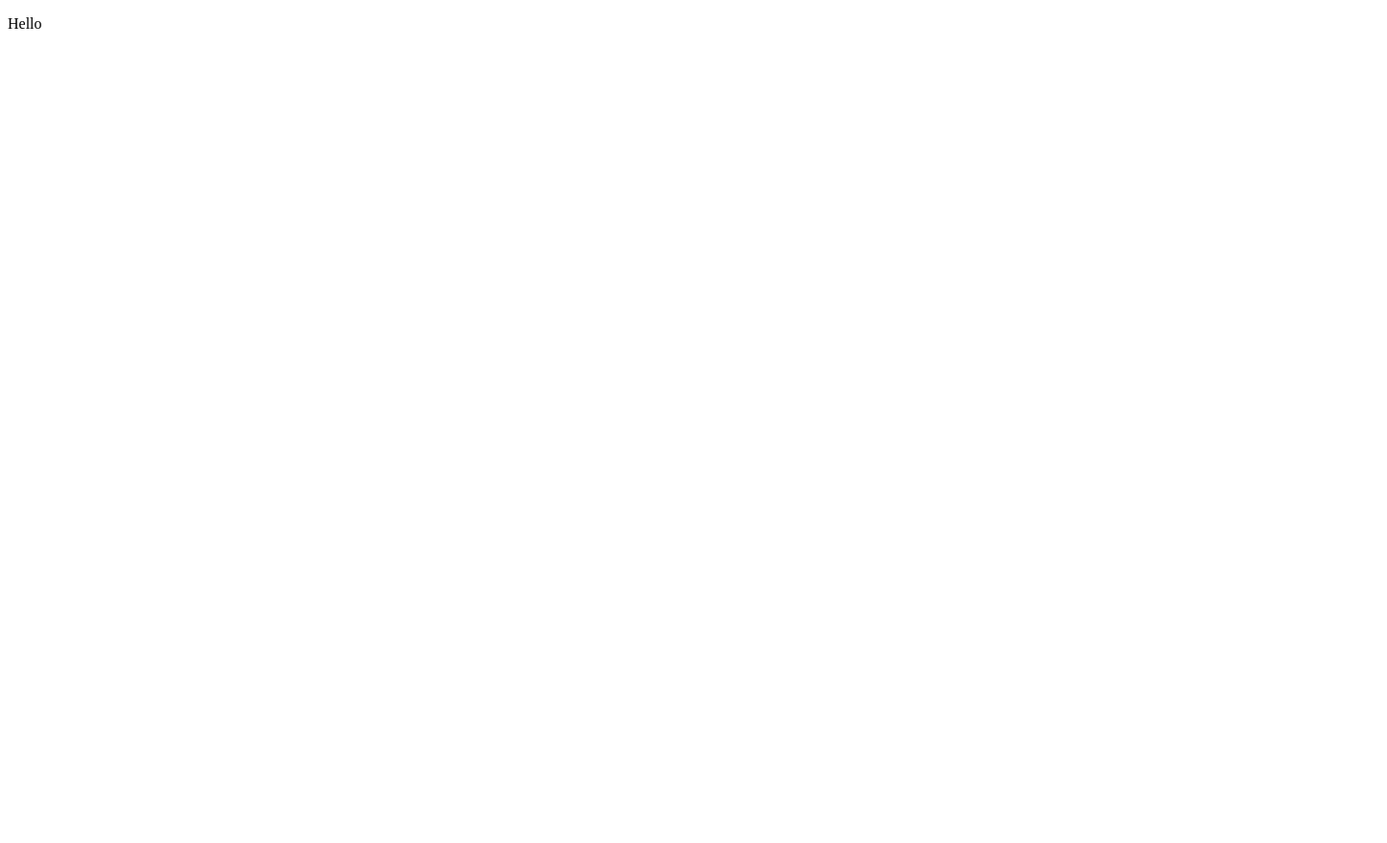
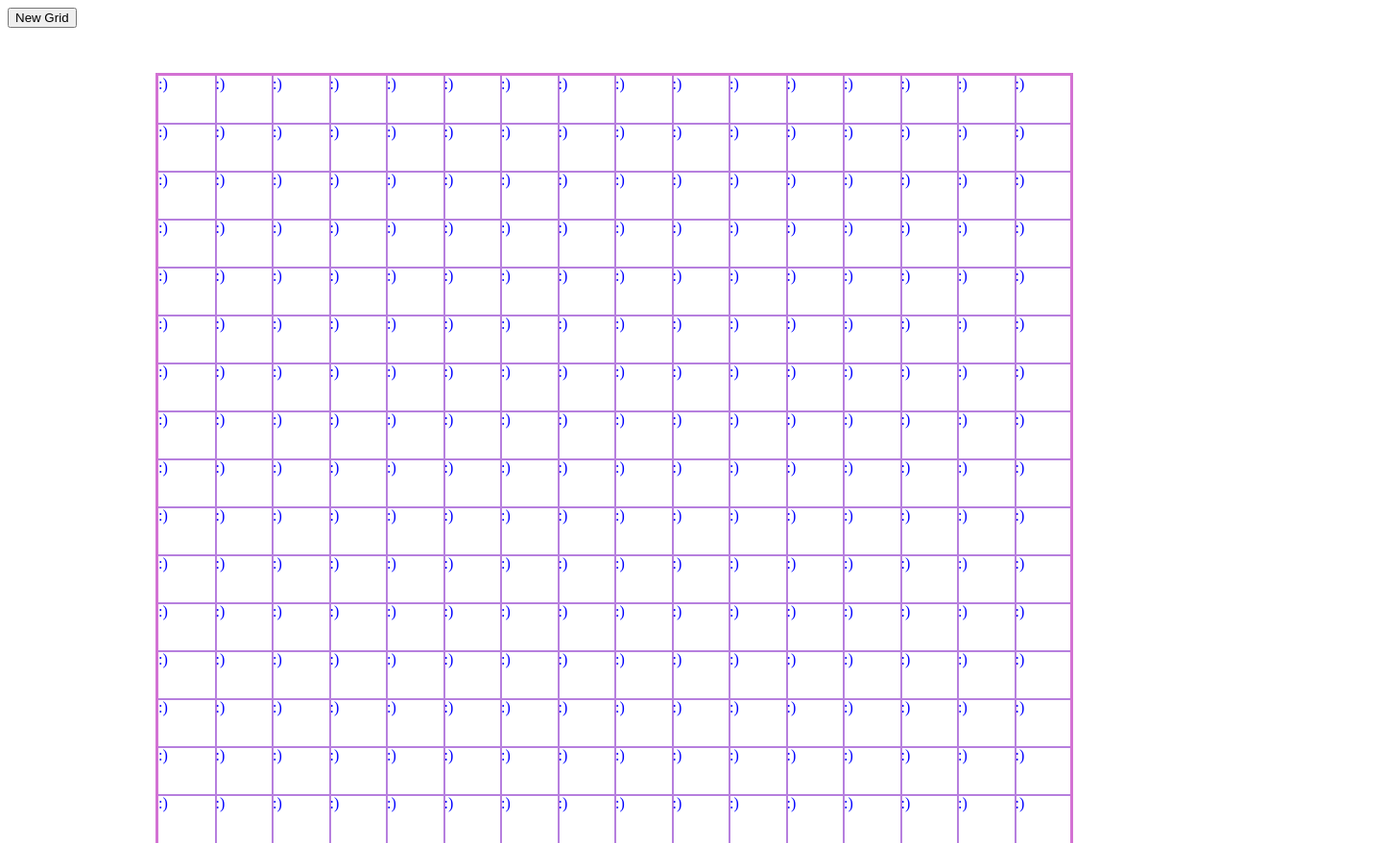
Before and after one commit to SumireVMori/etchasketch, a plain HTML site: page index.html in a window 1280 px wide. Shown: the whole page at 96% size, 1445 px wide, since content can reach past the window. Before the commit the page ends 800 px from the top, so only its background shows below. Drawn offline with Linux system fonts and the light colour scheme.

Commit message:
added grid

```diff
--- a/index.html
+++ b/index.html
@@ -8,7 +8,11 @@
     <link rel="stylesheet" href="style.css">
 </head>
 <body>
-    <p>Hello</p>
+    <form>
+        <button class="newGrid">New Grid</button>
+    <div id="container"></div>
     <script src="script.js"></script>
+    </form>
+
 </body>
 </html>
--- a/script.js
+++ b/script.js
@@ -0,0 +1,23 @@
+const container = document.querySelector("#container");
+
+function createGrid(x) {
+    for (let rows = 0; rows < x; rows++) {
+        let row = document.createElement("div");
+        row.classList.add("row");
+        for (let columns = 0; columns < x; columns++) {
+            let cell = document.createElement("div");
+            cell.classList.add("grid");
+            cell.textContent = ":)";
+            cell.style.color = "blue";
+            row.appendChild(cell);
+        };
+        container.appendChild(row);
+    };
+
+};
+
+createGrid(16);
+
+container.addEventListener("mouseover", function ( event ) {
+    event.target.style.color = "black";
+});
--- a/style.css
+++ b/style.css
@@ -0,0 +1,27 @@
+.grid {
+    margin: 0;
+    padding: 0;
+    width: 59.5px;
+    height: 50px;
+    border: none;
+    outline: 1px solid rgb(182, 127, 222);
+    display: inline-block;
+}
+
+#container {
+    position: relative;
+    top: 50px;
+    outline: solid rgb(211, 114, 211);
+    margin: auto;
+    height: 800px;
+    width: 950px;
+    padding: 0;
+    border: none;
+}
+
+.row {
+    width: 100vw;
+}
+form:active {
+    color: cadetblue;
+}
```
Also changed, not shown: 1 other file.
